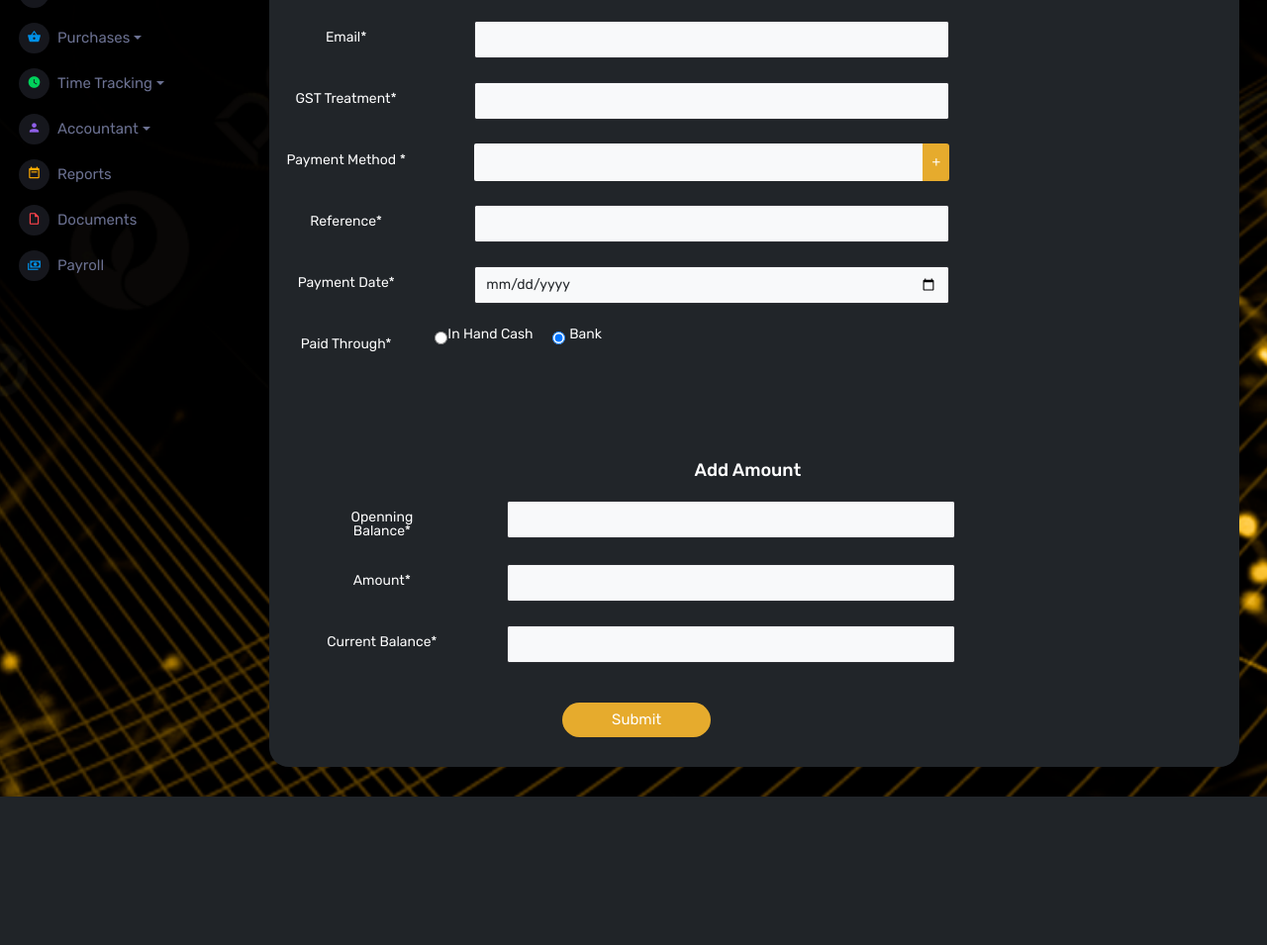
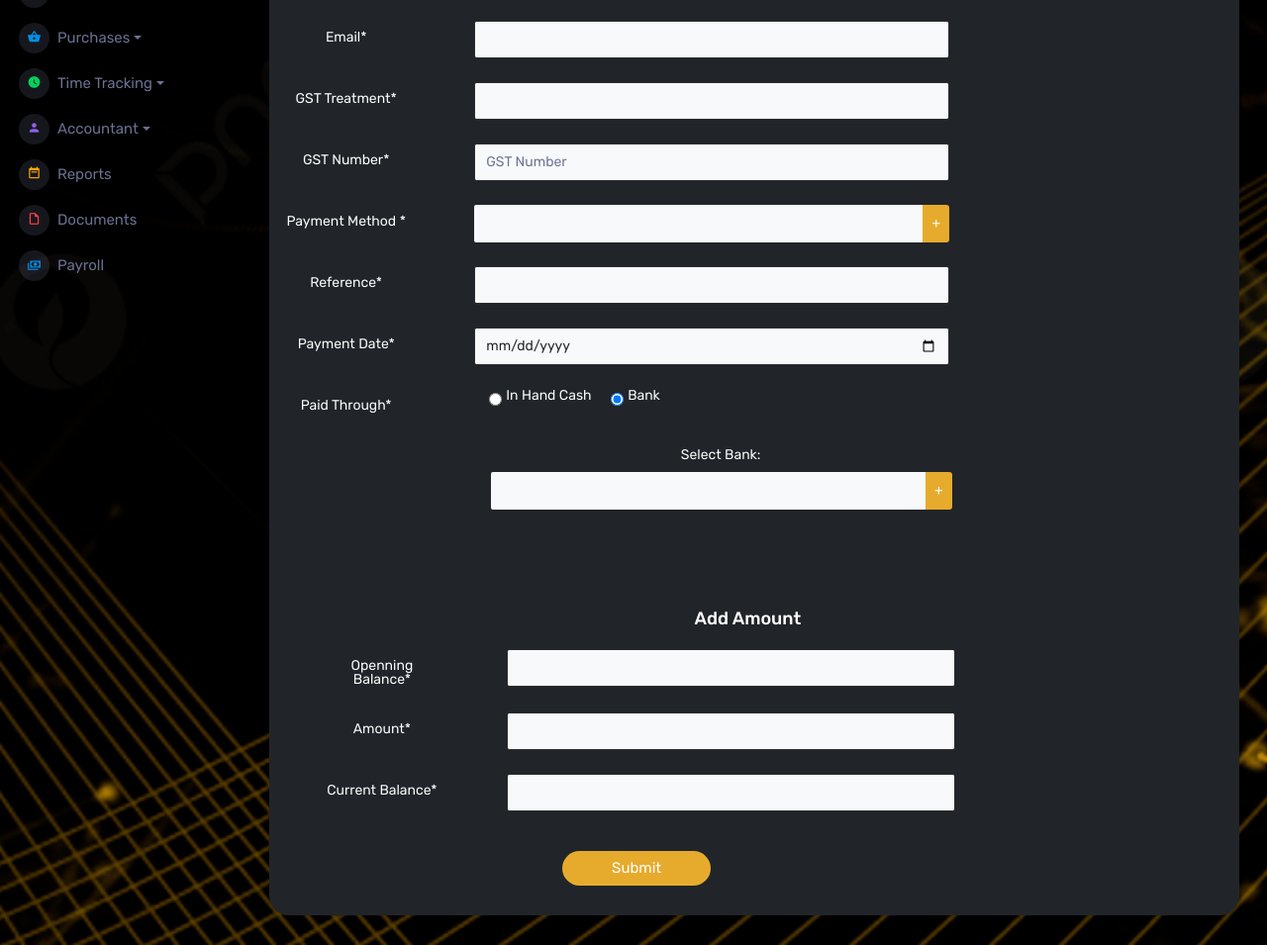
Before and after one commit to amal-davis/sample2, a Django app: page /add_options in a window 1280 px wide. Shown: the part 258-1213 px from the top of the page at 99% size. Before the commit the page ends 1063 px from the top, so only its background shows below. Run offline with Django 4.2, Linux system fonts and the light colour scheme; lists and menus that the app fills with data are empty; some libraries are stand-ins or nearby versions.

Commit message:
Updated Files

```diff
--- a/zohoapp/templates/payment_details_edit.html
+++ b/zohoapp/templates/payment_details_edit.html
@@ -149,6 +149,14 @@
           </div>
         </div>
         <div class="form-group row">
+          <label  class="col-sm-2 col-form-label">GST Number*</label>
+        <div class="col-sm-10 col-md-7 col-9">
+          <div class="input-group mb-2">
+          <input  type="text" id="gst_no" style="margin-left: 40px;" name="gst_number" placeholder="GST Number" class="form-control bg-light text-dark" value="{{ payment.gst_number }}" >
+        </div>
+        </div>
+      </div>
+            <div class="form-group row">
                 <label for="input2"  class="col-sm-2 col-form-label">Payment Method *</label>
                 <div class="col-sm-10 col-md-7 col-9 ml-5">
                     <div class="input-group mb-2">
@@ -188,45 +196,35 @@
     </div>
     </div>
     <div class="form-group row">
-      <label  class="col-lg-2 col-form-label">Paid Through*</label>
+      <label class="col-lg-2 col-form-label">Paid Through*</label>
       <div class="col-sm-10 col-md-7 col-9 ml-5">
         <div class="input-group mb-2">
-        <div>
-          {% if payment.cash == "In-Hand Cash"%}
-
-                        <input type="radio" id="cashRadio" name="paid_through" value="In-Hand Cash" checked > <label for="">In Hand Cash</label> &nbsp;&nbsp;&nbsp;
-                        <input type="radio" id="bankRadio" name="paid_through" value="Bank" ><label for="">Bank</label>
-
-                    {%else%}
-                    <input type="radio" id="cashRadio" name= "paid_through" value="In-Hand Cash" ><label for="">In Hand Cash</label> &nbsp;&nbsp;&nbsp;
-
-                       <input type="radio" id="bankRadio" name="paid_through" value="Bank" checked > <label for="">Bank</label>
-                    {%endif%}
-
-
-
-
-        </div>
-
+          <div style="margin-left: 55px;">
+            {% if payment.cash == "In-Hand Cash" %}
+            <input type="radio" id="cashRadio" name="paid_through" value="In-Hand Cash" checked> <label for="">In Hand Cash</label> &nbsp;&nbsp;&nbsp;&nbsp;&nbsp;&nbsp;
+            <input type="radio" id="bankRadio" name="paid_through" value="Bank"> <label for="">Bank</label>
+            {% else %}
+            <input type="radio" id="cashRadio" name="paid_through" value="In-Hand Cash"> <label for="">In Hand Cash</label> &nbsp;&nbsp;&nbsp;
+            <input type="radio" id="bankRadio" name="paid_through" value="Bank" checked> <label for="">Bank</label>
+            {% endif %}
           </div>
         </div>
       </div>
-        <div id="bankOptions" class="form-group row" style="display: none; margin-left: 160px; width: 100%;">
-
-          <label  class="col-lg-2 col-form-label" style="margin-left: -390px;">Select Bank:</label>
+    </div>
+    <div id="bankOptions" class="form-group row" style="margin-left: 160px; width: 100%;">
+      <label class="col-lg-2 col-form-label" style="margin-left: -340px;">Select Bank:</label>
       <div class="col-sm-10 col-md-7 col-9 ml-5">
         <div class="input-group mb-2">
-
           <select id="bankName" style="margin-left: 40px;" name="bank_name_select" class="form-control bg-light text-dark">
             {% for v in bank %}
-            <option value=" {{ v.bnk_name }}">{{ v.bnk_name }}</option>
+            <option value="{{ v.bnk_name }}"{% if cash_value == payment.cash %} selected {% endif %}>{{ v.bnk_name }}</option>
             {% endfor %}
-
           </select>
-          <button type="button" class="btn btn-sm" style="background-color: rgb(230, 171, 45); color: #fff;" data-toggle="modal" data-target="#Add_bank">+</button>
+          <button type="button" class="btn btn-sm"  style="background-color: rgb(230, 171, 45); color: #fff;" data-toggle="modal" data-target="#Add_bank">+</button>
         </div>
       </div>
     </div>
+
 
 
     <div class="small-form" style="margin-top: 100px; width: 95%; margin-left: 40px;">
@@ -271,22 +269,28 @@
   <div class="modal-dialog modal-lg">
     <div class="modal-content" style="background: rgb(32, 35, 37);border-radius: 20px;">
       <div class="modal-header " style="background: rgb(32, 35, 37);">
-          <h3 class="m-3 text-uppercase">Add Bank </h3>
+          <h3 class="m-3 text-uppercase">Add Bank Name</h3>
           <button type="button" class="close btn btn-sm btn-danger " data-dismiss="modal" aria-label="Close">
               <span aria-hidden="true">&times;</span>
           </button>
       </div>
       <div class="modal-body" style="background: rgb(32, 35, 37);">
         <div class="card p-3 m-3">
-          <form action="" method="post" class="needs-validation" novalidate autocomplete="off" id="modalBanking">
+          <form action="" method="post" class="needs-validation" style="width: 500px;" novalidate autocomplete="off" id="modalBanking">
              {% csrf_token %}
             <div class="row mt-5">
               <div class="col-sm-8">
+                <div class="container-fluid" style="width: 1300px;">
                   <div class="row">
+
+
+                    <div class="col-lg-6">
+
 
 
 
                     <div class="col-sm-8">
+                      <label for="">Enter Name</label>
                         <input type="text" name="main_name" id="main_name" class="form-control bg-light text-dark" placeholder="Enter Name">
                     </div>
 
@@ -300,13 +304,12 @@
                     </div>
                     <div class="col-sm-8">
                     <div class="col-sm-4" style="margin-top: 20px;">
-                      <label for="">Select Account Type</label> &nbsp;&nbsp;&nbsp;
+                      <label for="">Select Account Type</label>
                   </div>
-                  <div class="col-sm-6" style="margin-right: 20px;">
+                  <div class="col-sm-8">
                       <input type="radio" name="main_type" id="main_type" value="Bank">
-                      <label for="">Bank</label>
-                      <br>
-                      &nbsp;&nbsp;&nbsp;<input type="radio" name="main_type" id="main_type" value="Credit Card">
+                      <label for="">Bank</label> &nbsp;&nbsp;&nbsp;
+                      <input type="radio" name="main_type" id="main_type" value="Credit Card">
                       <label for="">Credit Card</label>
                   </div>
                 </div>
@@ -367,6 +370,9 @@
           </select>
           </div>
           </div>
+        </div>
+        <div class="col-lg-6">
+
           <div class="col-sm-8" style="margin-top: 20px;">
             <input type="text" name="name" id="name" class="form-control bg-light text-dark" class="form-control bg-light text-dark" placeholder="Enter name">
 
@@ -643,6 +649,8 @@
             <input type="text" name="pin" id="pin" class="form-control bg-light text-dark" placeholder="Enter Your Pin">
 
               </div>
+
+
               <div class="col-sm-8" style="margin-top: 20px;">
                 <input type="text" name="bnk_det" id="bnk_det" class="form-control bg-light text-dark" placeholder="Enter Your Bank Details">
 
@@ -680,6 +688,8 @@
                 </div>
                 </div>
               </div>
+            </div>
+          </div>
           <div class="row mt-5">
             <div class="col-sm-12" style="text-align: center;">
                 <button type="button" data-dismiss="modal" aria-label="Close" style="width: 200px; height: 50px;" id="CreateBanking" class="btn btn-success" value="Add">Add</button>
@@ -699,19 +709,30 @@
 <script>
 
 
+// JavaScript for showing/hiding bank options based on radio button selection
 const cashRadio = document.getElementById('cashRadio');
 const bankRadio = document.getElementById('bankRadio');
 const bankOptionsDiv = document.getElementById('bankOptions');
-const bankSelect = document.getElementById('bankName');
-const addBankButton = document.getElementById('addBankButton');
 
-bankRadio.addEventListener('change', function() {
-  if (this.checked) {
+// Function to toggle bank options visibility
+function toggleBankOptions() {
+  if (bankRadio.checked) {
     bankOptionsDiv.style.display = 'block';
   } else {
     bankOptionsDiv.style.display = 'none';
   }
-});
+}
+
+// Add event listener for initial state check and changes in radio button selection
+cashRadio.addEventListener('change', toggleBankOptions);
+bankRadio.addEventListener('change', toggleBankOptions);
+
+// Check the initial state on page load
+window.addEventListener('load', toggleBankOptions);
+
+
+
+
 
 $(document).ready(function() {
     var fixedBalance = parseFloat($('#balance').val());
--- a/zohoapp/views.py
+++ b/zohoapp/views.py
@@ -2758,6 +2758,7 @@ def payment_edit_view(request,pk):
         payment.balance = request.POST.get('balance')
         payment.current_balance = request.POST.get('current_balance')
         payment.gst = request.POST.get('gst')
+        payment.gst_number = request.POST.get('gst_number')
         payment.save()
         return redirect('paymentmethod')
     return render(request, 'payment_details_edit.html',{'payment': payment})
```
Also changed, not shown: zohoapp/templates/payment_details.html (+14 -12 lines), zohoapp/templates/payment_method_add.html (+29 -6 lines). Lines whose indentation alone changed are shown as unchanged.
